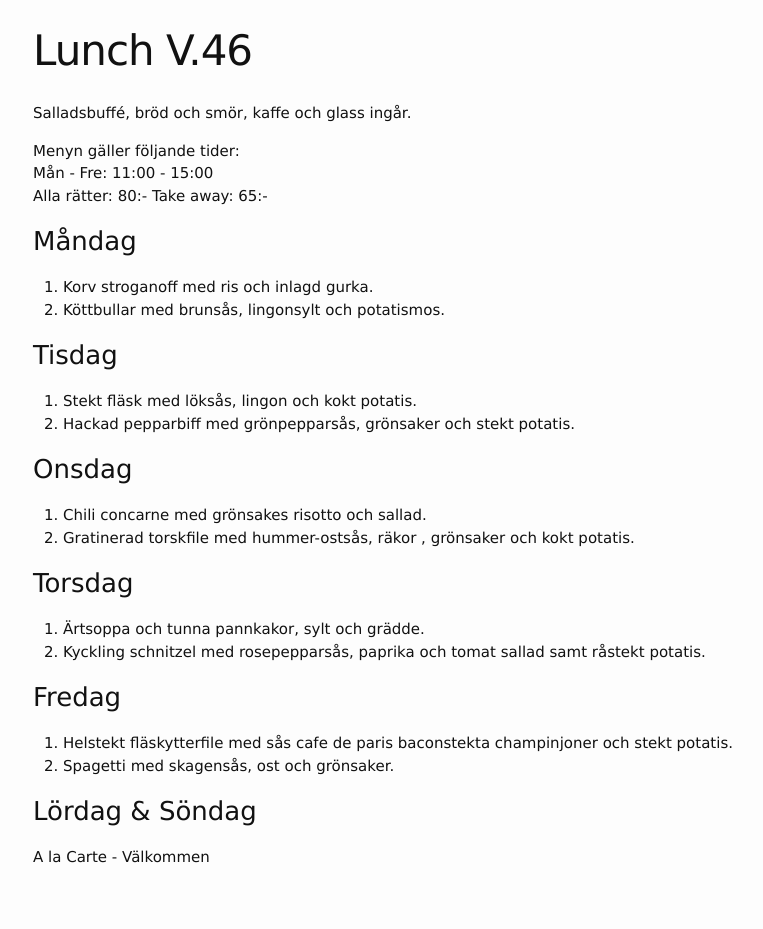
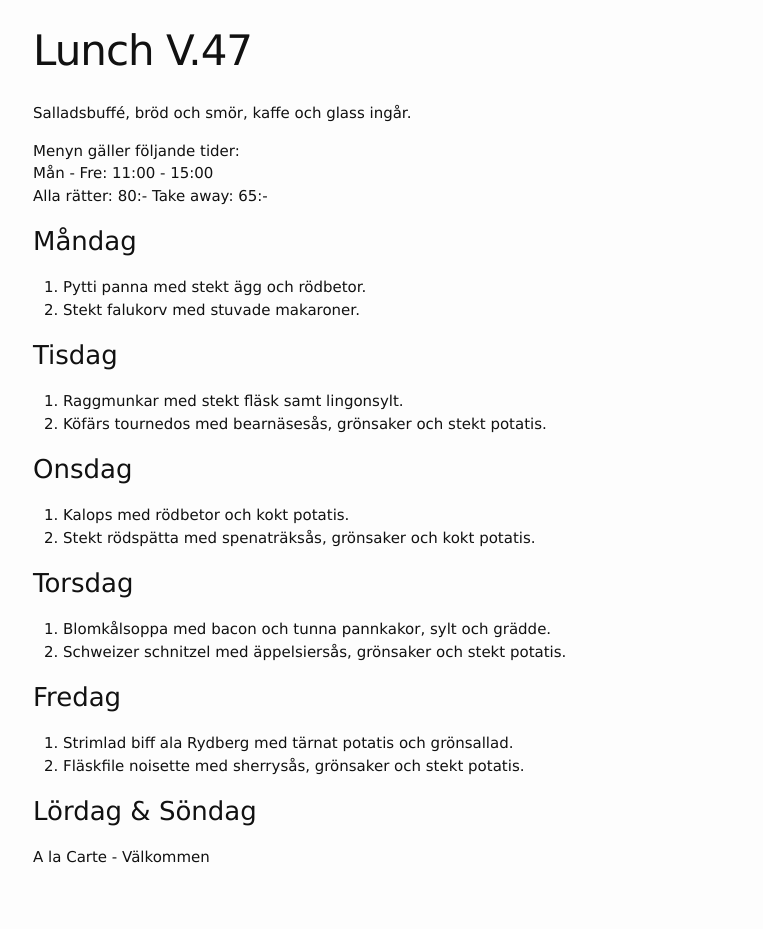
Before and after one commit to FarInn62/farinn62.github.io, a Jekyll site: the page built from lunch.md, in a window 1280 px wide. Shown: the whole page, without its empty margins (237-1000 px from the left). Built offline with Jekyll 4.4.1, drawn with Linux system fonts in a browser that asks for light colours.

Commit message:
Update lunch.md

```diff
--- a/lunch.md
+++ b/lunch.md
@@ -1,6 +1,6 @@
 ---
 layout: foodmenu
-title: Lunch V.46
+title: Lunch V.47
 permalink: /lunch/
 published: true
 ---
@@ -12,28 +12,28 @@ Alla rätter: 80:- Take away: 65:-
 
 ### Måndag
 
-1. Korv stroganoff med ris och inlagd gurka.
-2. Köttbullar med brunsås, lingonsylt och potatismos.
+1. Pytti panna med stekt ägg och rödbetor.
+2. Stekt falukorv med stuvade makaroner.
 
 ### Tisdag
 
-1. Stekt fläsk med löksås, lingon och kokt potatis.
-2. Hackad pepparbiff med grönpepparsås, grönsaker och stekt potatis.
+1. Raggmunkar med stekt fläsk samt lingonsylt.
+2. Köfärs tournedos med bearnäsesås, grönsaker och stekt potatis.
 
 ### Onsdag
 
-1. Chili concarne med grönsakes risotto och sallad.
-2. Gratinerad torskfile med hummer-ostsås, räkor , grönsaker och kokt potatis.
+1. Kalops med rödbetor och kokt potatis.
+2. Stekt rödspätta med spenaträksås, grönsaker och kokt potatis.
 
 ### Torsdag
 
- 1. Ärtsoppa och tunna pannkakor, sylt och grädde.
- 2. Kyckling schnitzel med rosepepparsås, paprika och tomat sallad samt råstekt potatis.
+ 1. Blomkålsoppa med bacon och tunna pannkakor, sylt och grädde.
+ 2. Schweizer schnitzel med äppelsiersås, grönsaker och stekt potatis.
 
 ### Fredag
 
-1. Helstekt fläskytterfile med sås cafe de paris baconstekta champinjoner och stekt potatis.
-2. Spagetti med skagensås, ost och grönsaker.
+1. Strimlad biff ala Rydberg med tärnat potatis och grönsallad.
+2. Fläskfile noisette med sherrysås, grönsaker och stekt potatis.
 
 ### Lördag & Söndag
 A la Carte - Välkommen
```
